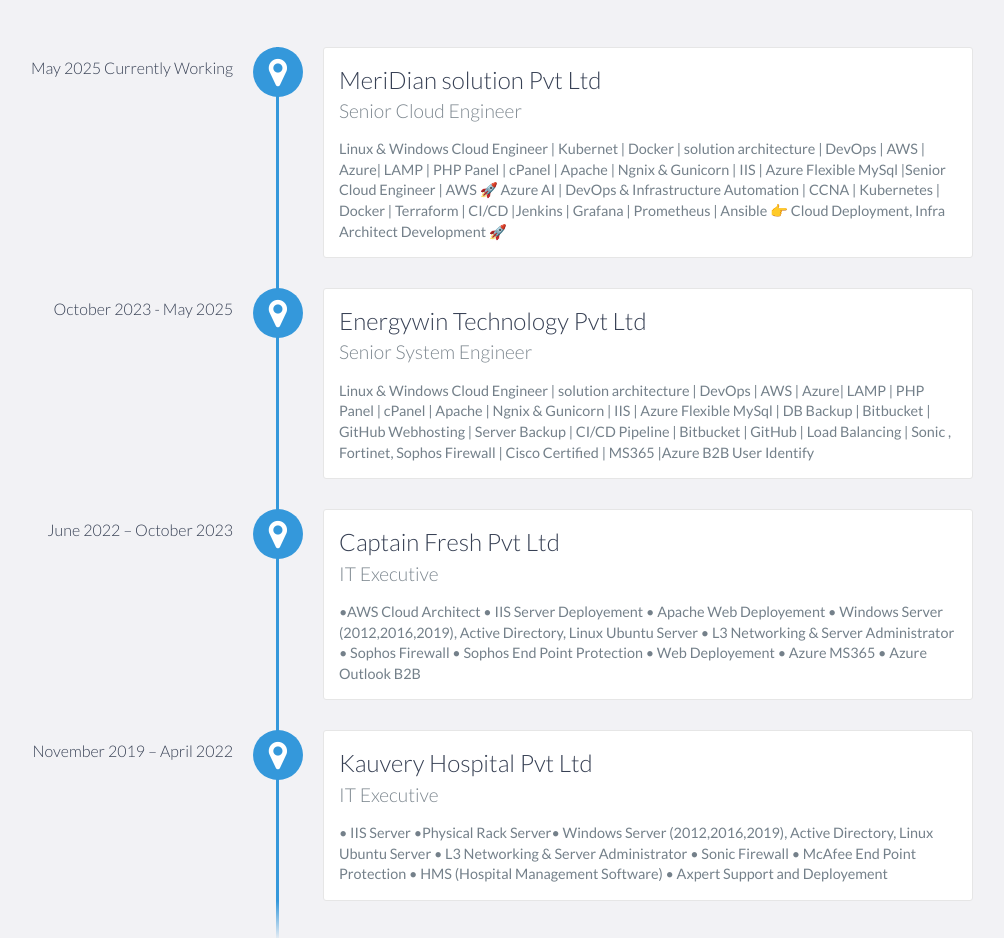
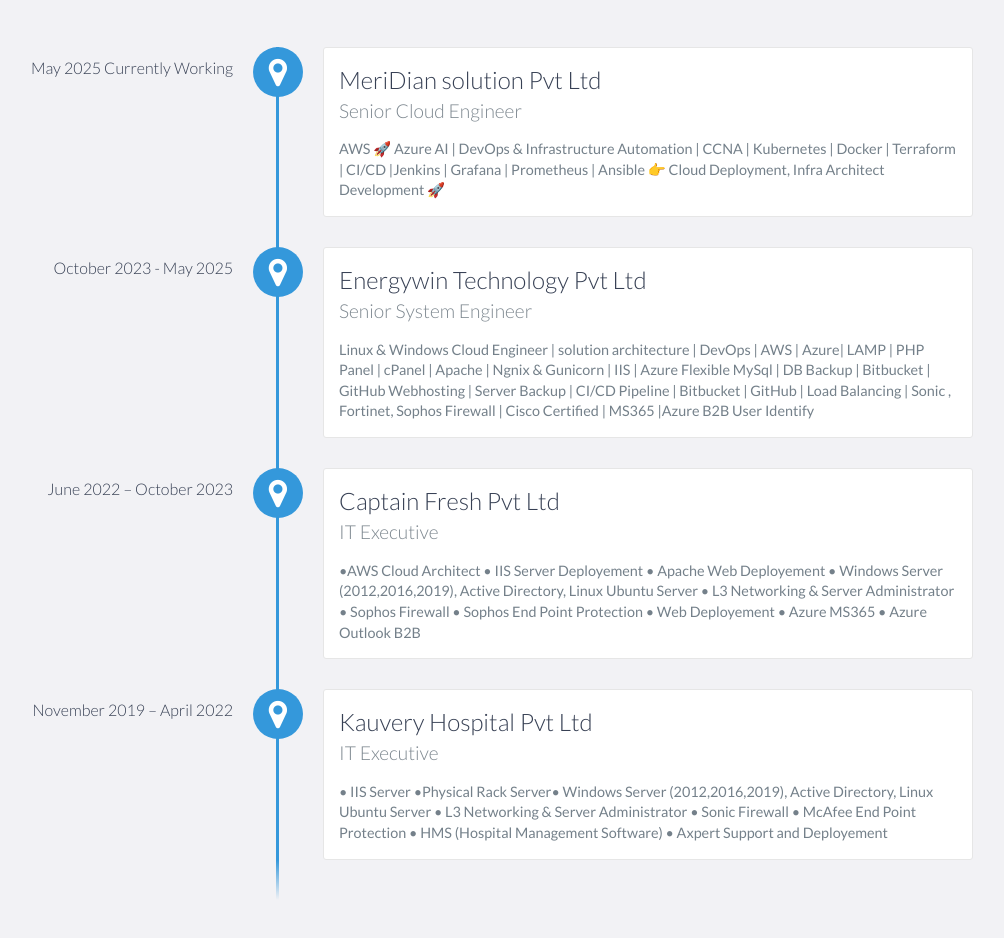
Before and after one commit to karthikeyan235/github-portfolio, a website: page index.html in a window 1280 px wide. Shown: the part 1220-2158 px from the top of the page, without its empty margins (167-1171 px from the left). Drawn offline with nearby package versions, Linux system fonts and the light colour scheme.

Commit message:
Update index.html

```diff
--- a/index.html
+++ b/index.html
@@ -89,7 +89,7 @@
                 <h3>MeriDian solution Pvt Ltd</h3>
                 <h4>Senior Cloud Engineer</h4>
                 <p>
-                     Linux & Windows Cloud Engineer | Kubernet | Docker | solution architecture | DevOps | AWS | Azure| LAMP | PHP Panel | cPanel | Apache | Ngnix & Gunicorn | IIS | Azure Flexible MySql |Senior Cloud Engineer | AWS 🚀 Azure AI | DevOps & Infrastructure Automation | CCNA | Kubernetes | Docker | Terraform | CI/CD |Jenkins | Grafana | Prometheus | Ansible 👉 Cloud Deployment, Infra Architect Development 🚀
+                    AWS 🚀 Azure AI | DevOps & Infrastructure Automation | CCNA | Kubernetes | Docker | Terraform | CI/CD |Jenkins | Grafana | Prometheus | Ansible 👉 Cloud Deployment, Infra Architect Development 🚀
             </div>
 
             <div data-date="October 2023 - May 2025">
```
